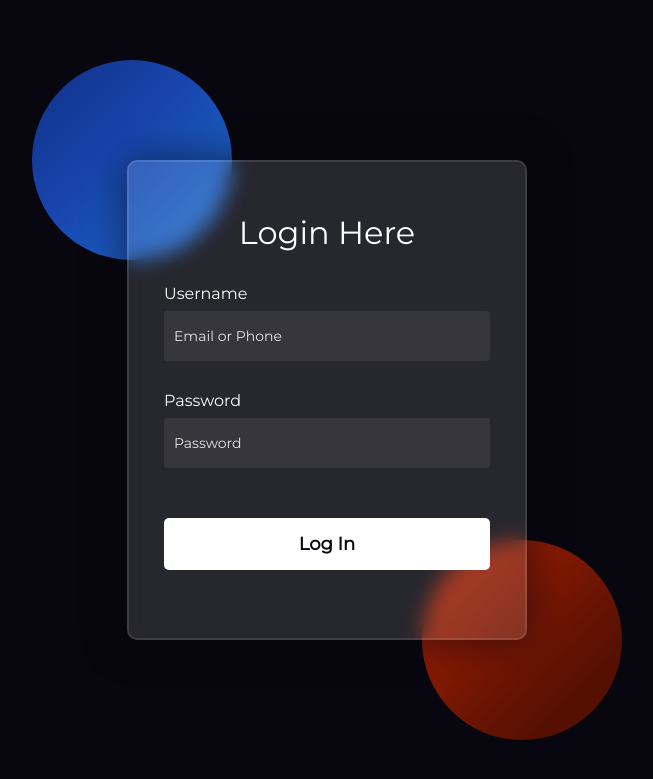
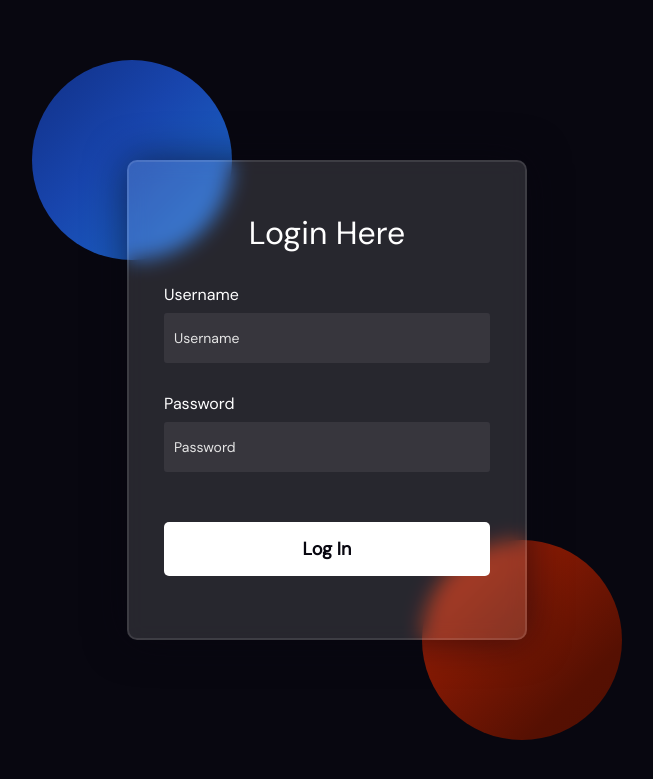
Before and after one commit to krithika117/club-enrollment-and-tracking-system-fe, a PHP site: page /pages/login.html in a window 1280 px wide. Shown: the top 779 px of the page, without its empty margins (313-966 px from the left). Run offline with PHP 8.4, Linux system fonts and the light colour scheme.

Commit message:
font change

```diff
--- a/pages/login.html
+++ b/pages/login.html
@@ -19,7 +19,7 @@
     <form>
         <h3>Login Here</h3>
         <label for="username">Username</label>
-        <input type="text" placeholder="Email or Phone" id="username">
+        <input type="text" placeholder="Username" id="username">
 
         <label for="password">Password</label>
         <input type="password" placeholder="Password" id="password">
--- a/style/login.css
+++ b/style/login.css
@@ -1,4 +1,6 @@
-@import url('https://fonts.googleapis.com/css2?family=Montserrat&display=swap');
+/* @import url('https://fonts.googleapis.com/css2?family=DM Sans&display=swap'); */
+@import url('https://fonts.googleapis.com/css2?family=DM+Sans&display=swap');
+
 
 *,
 *:before,
@@ -78,7 +80,7 @@ form {
 }
 
 form * {
-    font-family: 'Montserrat', sans-serif;
+    font-family: 'DM Sans', sans-serif;
     color: hsl(0, 0%, 100%);
     outline: none;
     border: none;
```
